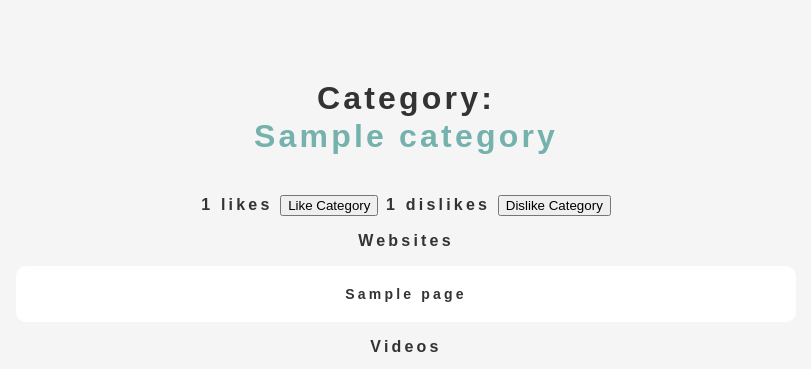
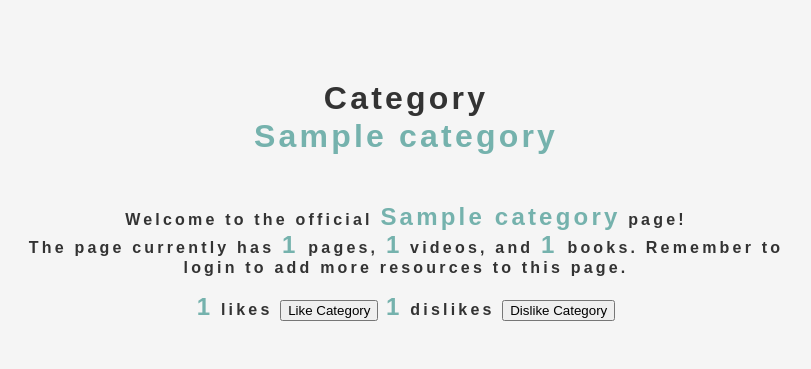
Before and after one commit to ITECH-Snakely/Rango-Team-Project, a Django app: a page that uses tango_with_django_project/templates/rango/base.html in a window 1280 px wide. Shown: the top 369 px of the page, without its empty margins (234-1045 px from the left). Run offline with Django 3.2, Linux system fonts and the light colour scheme; a user stored in the database is signed in; tables that the repository leaves empty hold one stand-in row (values such as "Sample post").

Commit message:
CSS Massive Update

```diff
--- a/tango_with_django_project/rango/views.py
+++ b/tango_with_django_project/rango/views.py
@@ -317,9 +317,8 @@ def profile(request):
 @login_required
 def settings(request):
     if request.method == 'POST':
-        my_record = UserProfile.objects.get(id = request.user.id-1)
-        form = UserProfile(instance=my_record)
+        UserProfile.objects.get(user=request.user).delete()
 
-
+        return redirect(request, 'rango/index.html')
 
     return render(request, 'rango/settings.html')
--- a/tango_with_django_project/static/css/layout.css
+++ b/tango_with_django_project/static/css/layout.css
@@ -70,6 +70,12 @@ a:link {
 
 #greenmark{
     color:#75B2AD;
+    margin-bottom: -20px;
+}
+
+.green{
+    color:#75B2AD;
+    font-size: 24px
 }
 
 /*Footer Setting*/
--- a/tango_with_django_project/templates/rango/base.html
+++ b/tango_with_django_project/templates/rango/base.html
@@ -19,10 +19,14 @@
             {% block body_block %}
             {% endblock %}
             </div>
-            <div class =cat> <!-- Sidebar block added. DM -->
+            <div class =cat style="display:inline"> <!-- Sidebar block added. DM -->
                 {% block sidebar_block %}
                     {% get_category_list category %}
                 {% endblock %}
+
+                {% if user.is_authenticated %}
+                <li style= "display: inline-flex;" style = "text-align:center"><a href="{% url 'rango:add_category' %}" >Add a New Category</a></li>
+                {% endif %}
             </div>
             <hr />
             <div class=footer>
@@ -30,7 +34,7 @@
                 {% if user.is_authenticated %}
                     <li class=footer><a href="{% url 'rango:profile' %}" class=footer>Profile</a></li>
                     <li class=footer><a href="{% url 'rango:logout' %}" class=footer>Logout</a></li>
-                    <li class=footer><a href="{% url 'rango:add_category' %}" class=footer>Add a New Category</a></li>
+
 
                 {% else %}
                     <li class=footer><a href="{% url 'rango:register' %}" class=footer>Sign Up</a></li>
--- a/tango_with_django_project/templates/rango/category.html
+++ b/tango_with_django_project/templates/rango/category.html
@@ -12,12 +12,27 @@
 {% block body_block %}
     {% if category %}
     <div>
-        <h1 class = titleCon >Category: </h1>
+        <h1 class = titleCon >Category </h1>
         <h1 id=greenmark>{{ category.name }}</h1> <br />
     </div>
 
     <div>
-        <strong id="like_count">{{ category.likes }}</strong> likes
+        <p style="margin-top: 50px;">
+            Welcome to the official <span class=green>{{ category.name }}</span> page!
+            <br/> The page currently has
+            <strong class = green> {{pages|length}} </strong> pages,
+            <strong class = green> {{videos|length}}</strong> videos, and
+            <strong class = green>{{books|length}} </strong> books.
+            Remember to login to add more resources to this page.
+
+        </p>
+
+
+    </div>
+
+
+    <div>
+        <strong id="like_count" class = green>{{ category.likes }}</strong> likes
         {% if user.is_authenticated %}
             <button id="like_btn"
                 likeData-categoryid="{{ category.id }}"
@@ -26,7 +41,7 @@
                 Like Category
             </button>
         {% endif %}
-        <strong id="dislike_count">{{ category.dislikes }}</strong> dislikes
+        <strong id="dislike_count" class = green>{{ category.dislikes }}</strong> dislikes
         {% if user.is_authenticated %}
             <button id="dislike_btn"
                 dislikeData-categoryid="{{ category.id }}"
@@ -37,22 +52,33 @@
         {% endif %}
 
     </div>
+
+    <img src="{% static 'images/books.png' %}" alt="Picture of Vector Books" />
+
+    <div >
         {% if pages %}
-    <p><strong>Websites</strong></p>
+        <h2 class= catBox><strong><span class=green>{{ category.name }}</span> Websites</strong></h2>
         <ul>
             {% for page in pages %}
-        <li><a href="{{ page.url }}">{{ page.title }}</a></li>
+             <li><a href="{{ page.url }}" target="_blank">{{ page.title }}</a></li>
             {% endfor %}
         </ul>
         {% else %}
         <strong>No pages currently in this category.</strong>
         {% endif %}
 
+        {% if user.is_authenticated %}
+        <br />
+        <li><a href="{% url 'rango:add_page' category.slug %}">Add New Page</a></li>
+        {% endif %}
+    </div>
+
+
 
 
     <div>
         {% if videos %}
-        <p><strong>Videos</strong></p>
+        <h2 class= catBox><strong><span class=green>{{ category.name }}</span> Videos</strong></h2>
         <ul>
             {% for video in videos %}
             <iframe width="350" height="196.875" src="{{ video.url }}" title="YouTube video player" frameborder="0" allow="accelerometer; autoplay; clipboard-write; encrypted-media; gyroscope; picture-in-picture" allowfullscreen></iframe>
@@ -67,8 +93,8 @@
     <div>
         <ul>
         {% if user.is_authenticated %}
-        <li><a href="{% url 'rango:add_page' category.slug %}">Add Page</a></li>
-        <li><a href="{% url 'rango:add_video' category.slug %}">Add Video</a></li> <br />
+        <br />
+        <li><a href="{% url 'rango:add_video' category.slug %}">Add New Video</a></li> <br />
         {% endif %}
         {% else %}
         The specified category does not exist.
@@ -76,15 +102,18 @@
         </ul>
     </div>
 
+    <div >
+        {% if books %}
+        <h2 class= catBox><strong><span class=green>{{ category.name }}</span> Books</strong></h2>
         <div>
-        {% if books %}
-        <p><strong>Books</strong></p>
-        <ul>
             {% for book in books %}
+            <div class = bookBlock>
             <img width="202" height="250" src="{{ book.picUrl }}" alt="{{ book.title }}" />
+            <p class= nopad>{{ book.title }}</p>
             <a href="{{ book.url }}" target="_blank" rel="noopener noreferrer" style="border:none;text-decoration:none"><img src="https://www.niftybuttons.com/amazon/amazon-button2.png"></a>
+            </div>
             {% endfor %}
-        </ul>
+        </div>
         {% else %}
         <strong>No books currently in this category.</strong>
         {% endif %}
--- a/tango_with_django_project/templates/rango/login.html
+++ b/tango_with_django_project/templates/rango/login.html
@@ -8,6 +8,7 @@
 {% block body_block %}
 <h1>Login to</h1>
 <h1 id=greenmark>get started</h1>
+<img src="{% static 'images/lock.png' %}" width = 30% alt="Picture of Team Learning" />
 <form id="login_form" method="post" action="{% url 'rango:login' %}">
     {% csrf_token %}
     Username <br /> <input type="text" name="username" value="" size="50" />
@@ -16,5 +17,4 @@
     <br />
     <input type="submit" value="submit" />
 </form>
-
 {% endblock %}
```
Also changed, not shown: other parts of tango_with_django_project/static/css/layout.css (+65 -3 lines), tango_with_django_project/templates/rango/index.html (+9 -2 lines), tango_with_django_project/templates/rango/profile.html (+7 -5 lines), tango_with_django_project/templates/rango/register.html (+44 -5 lines), tango_with_django_project/templates/rango/settings.html (+2 -27 lines), tango_with_django_project/static/images/books.png (added), tango_with_django_project/static/images/gears.png (added), tango_with_django_project/static/images/lock.png (added). Lines whose indentation alone changed are shown as unchanged.
